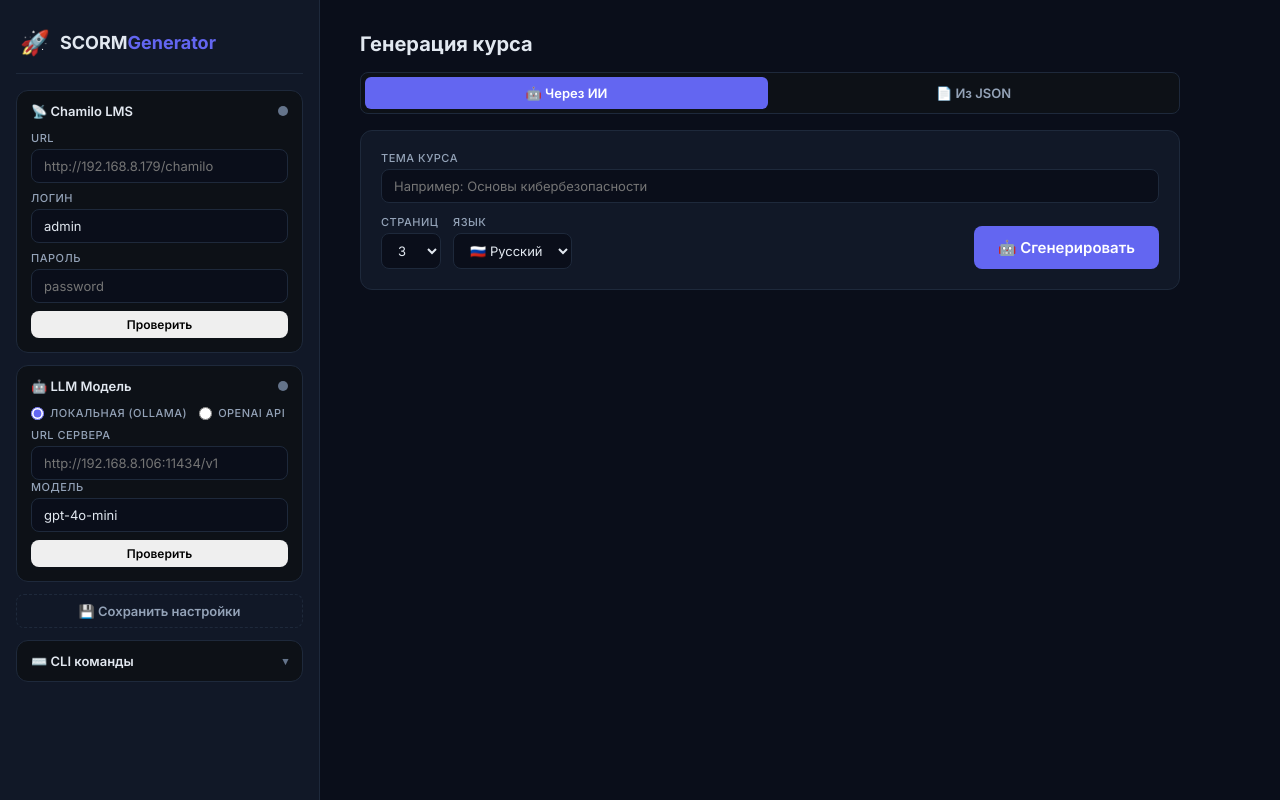
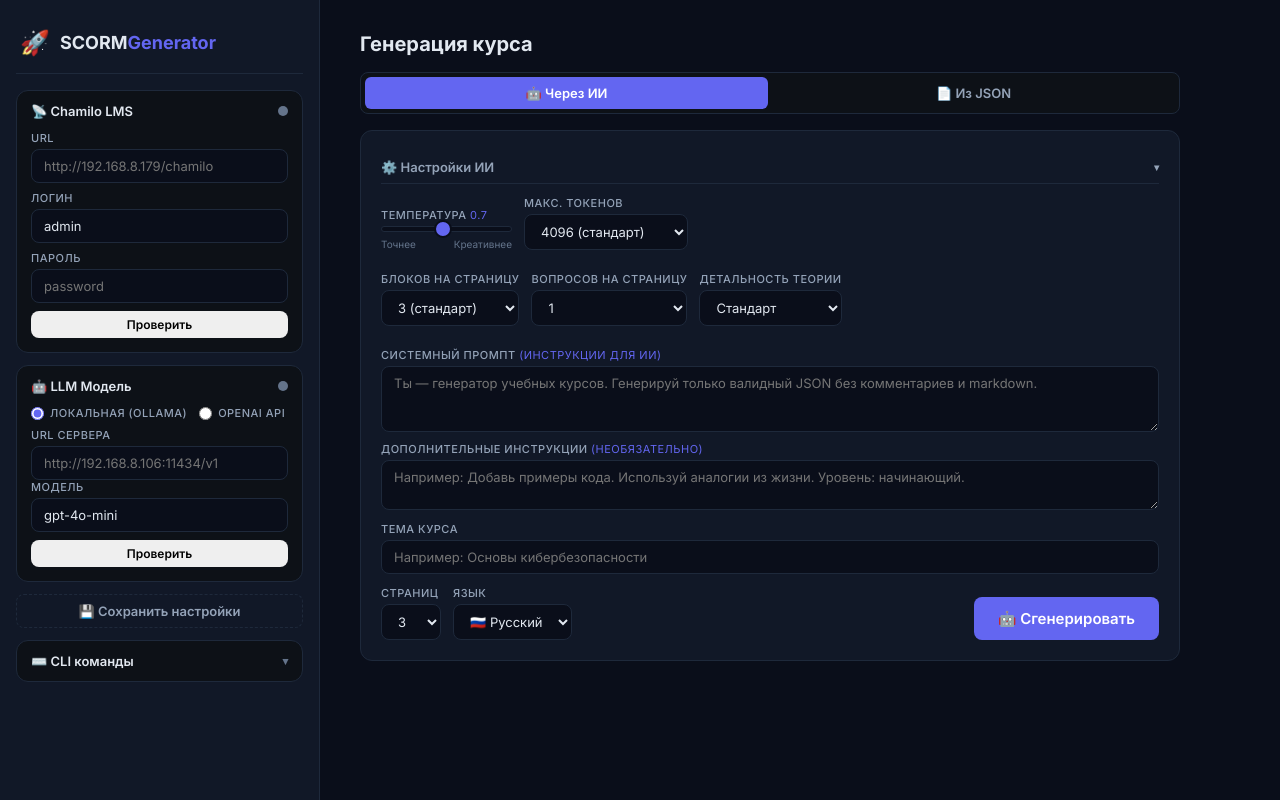
Before and after one commit to abaykopenov/llm-scorm, a Flask app: page / in a window 1280 px wide. Run offline with Flask 3, Linux system fonts and the light colour scheme.

Commit message:
feat: add advanced LLM settings (temperature, tokens, blocks, questions, detail level, system prompt, extra instructions)

```diff
--- a/static/app.js
+++ b/static/app.js
@@ -188,6 +188,13 @@ async function generateCourse() {
             base_url: settings.llm_base_url,
             model: settings.llm_model,
             api_key: settings.llm_api_key,
+            temperature: parseFloat(document.getElementById('temperature').value),
+            max_tokens: parseInt(document.getElementById('max-tokens').value),
+            blocks_per_page: parseInt(document.getElementById('blocks-per-page').value),
+            questions_per_page: parseInt(document.getElementById('questions-per-page').value),
+            detail_level: document.getElementById('detail-level').value,
+            system_prompt: document.getElementById('system-prompt').value.trim(),
+            extra_instructions: document.getElementById('extra-instructions').value.trim(),
         });
 
         hideProgress();
--- a/static/index.html
+++ b/static/index.html
@@ -139,7 +139,71 @@
 
                 <!-- AI Generation -->
                 <div class="gen-form" id="form-ai">
-                    <div class="form-row">
+                    <!-- Advanced Settings Toggle -->
+                    <div class="adv-toggle"
+                        onclick="document.getElementById('adv-settings').classList.toggle('collapsed')">
+                        <span>⚙️ Настройки ИИ</span>
+                        <span class="chevron-sm">▾</span>
+                    </div>
+                    <div class="adv-settings" id="adv-settings">
+                        <div class="form-row">
+                            <div class="field">
+                                <label>Температура <span class="hint" id="temp-val">0.7</span></label>
+                                <input type="range" id="temperature" min="0" max="1.5" step="0.1" value="0.7"
+                                    oninput="document.getElementById('temp-val').textContent=this.value" class="slider">
+                                <div class="slider-labels"><span>Точнее</span><span>Креативнее</span></div>
+                            </div>
+                            <div class="field">
+                                <label>Макс. токенов</label>
+                                <select id="max-tokens">
+                                    <option value="2048">2048 (быстро)</option>
+                                    <option value="4096" selected>4096 (стандарт)</option>
+                                    <option value="8192">8192 (подробно)</option>
+                                    <option value="16384">16384 (максимум)</option>
+                                </select>
+                            </div>
+                        </div>
+                        <div class="form-row">
+                            <div class="field">
+                                <label>Блоков на страницу</label>
+                                <select id="blocks-per-page">
+                                    <option value="2">2 (кратко)</option>
+                                    <option value="3" selected>3 (стандарт)</option>
+                                    <option value="4">4 (подробно)</option>
+                                    <option value="5">5 (детально)</option>
+                                </select>
+                            </div>
+                            <div class="field">
+                                <label>Вопросов на страницу</label>
+                                <select id="questions-per-page">
+                                    <option value="1" selected>1</option>
+                                    <option value="2">2</option>
+                                    <option value="3">3</option>
+                                </select>
+                            </div>
+                            <div class="field">
+                                <label>Детальность теории</label>
+                                <select id="detail-level">
+                                    <option value="brief">Кратко</option>
+                                    <option value="normal" selected>Стандарт</option>
+                                    <option value="detailed">Детально</option>
+                                    <option value="expert">Экспертно</option>
+                                </select>
+                            </div>
+                        </div>
+                        <div class="field">
+                            <label>Системный промпт <span class="hint">(инструкции для ИИ)</span></label>
+                            <textarea id="system-prompt" rows="3"
+                                placeholder="Ты — генератор учебных курсов. Генерируй только валидный JSON без комментариев и markdown."></textarea>
+                        </div>
+                        <div class="field">
+                            <label>Дополнительные инструкции <span class="hint">(необязательно)</span></label>
+                            <textarea id="extra-instructions" rows="2"
+                                placeholder="Например: Добавь примеры кода. Используй аналогии из жизни. Уровень: начинающий."></textarea>
+                        </div>
+                    </div>
+
+                    <div class="form-row" style="margin-top:12px">
                         <div class="field flex-grow">
                             <label>Тема курса</label>
                             <input type="text" id="topic" placeholder="Например: Основы кибербезопасности"
--- a/static/style.css
+++ b/static/style.css
@@ -397,6 +397,95 @@ select:focus {
     padding: 20px;
 }
 
+/* ─── Advanced Settings ─── */
+.adv-toggle {
+    display: flex;
+    justify-content: space-between;
+    align-items: center;
+    padding: 8px 0;
+    cursor: pointer;
+    font-size: 13px;
+    font-weight: 600;
+    color: var(--text-muted);
+    user-select: none;
+    border-bottom: 1px solid var(--border);
+    margin-bottom: 12px;
+}
+
+.adv-toggle:hover {
+    color: var(--text);
+}
+
+.chevron-sm {
+    font-size: 10px;
+    transition: transform 0.2s;
+}
+
+.adv-settings {
+    display: flex;
+    flex-direction: column;
+    gap: 10px;
+    transition: all 0.3s;
+}
+
+.adv-settings.collapsed {
+    display: none;
+}
+
+.hint {
+    font-weight: 400;
+    color: var(--accent);
+    font-size: 11px;
+}
+
+textarea {
+    background: var(--bg-dark);
+    border: 1px solid var(--border);
+    border-radius: var(--radius-sm);
+    padding: 8px 12px;
+    color: var(--text);
+    font-family: var(--font);
+    font-size: 13px;
+    outline: none;
+    width: 100%;
+    resize: vertical;
+    transition: border-color 0.2s;
+}
+
+textarea:focus {
+    border-color: var(--border-focus);
+    box-shadow: 0 0 0 3px var(--accent-glow);
+}
+
+.slider {
+    -webkit-appearance: none;
+    width: 100%;
+    height: 6px;
+    border-radius: 4px;
+    background: var(--bg-dark);
+    border: 1px solid var(--border);
+    outline: none;
+    padding: 0;
+}
+
+.slider::-webkit-slider-thumb {
+    -webkit-appearance: none;
+    width: 18px;
+    height: 18px;
+    border-radius: 50%;
+    background: var(--accent);
+    cursor: pointer;
+    border: 2px solid var(--bg-dark);
+}
+
+.slider-labels {
+    display: flex;
+    justify-content: space-between;
+    font-size: 10px;
+    color: var(--text-dim);
+    margin-top: 2px;
+}
+
 .form-row {
     display: flex;
     gap: 12px;
--- a/web_app.py
+++ b/web_app.py
@@ -251,6 +251,15 @@ def generate_course():
     model = data.get("model", "")
     api_key = data.get("api_key", "")
 
+    # Advanced settings
+    temperature = float(data.get("temperature", 0.7))
+    max_tokens = int(data.get("max_tokens", 4096))
+    blocks_per_page = int(data.get("blocks_per_page", 3))
+    questions_per_page = int(data.get("questions_per_page", 1))
+    detail_level = data.get("detail_level", "normal")
+    system_prompt = data.get("system_prompt", "")
+    extra_instructions = data.get("extra_instructions", "")
+
     if not topic:
         return jsonify({"ok": False, "error": "Укажите тему курса"})
 
@@ -268,6 +277,13 @@ def generate_course():
             topic=topic,
             num_pages=pages,
             language=lang,
+            temperature=temperature,
+            max_tokens=max_tokens,
+            blocks_per_page=blocks_per_page,
+            questions_per_page=questions_per_page,
+            detail_level=detail_level,
+            system_prompt=system_prompt or None,
+            extra_instructions=extra_instructions or None,
         )
 
         _state["last_course_json"] = course
```
Also changed, not shown: llm_generator.py (+61 -18 lines).
